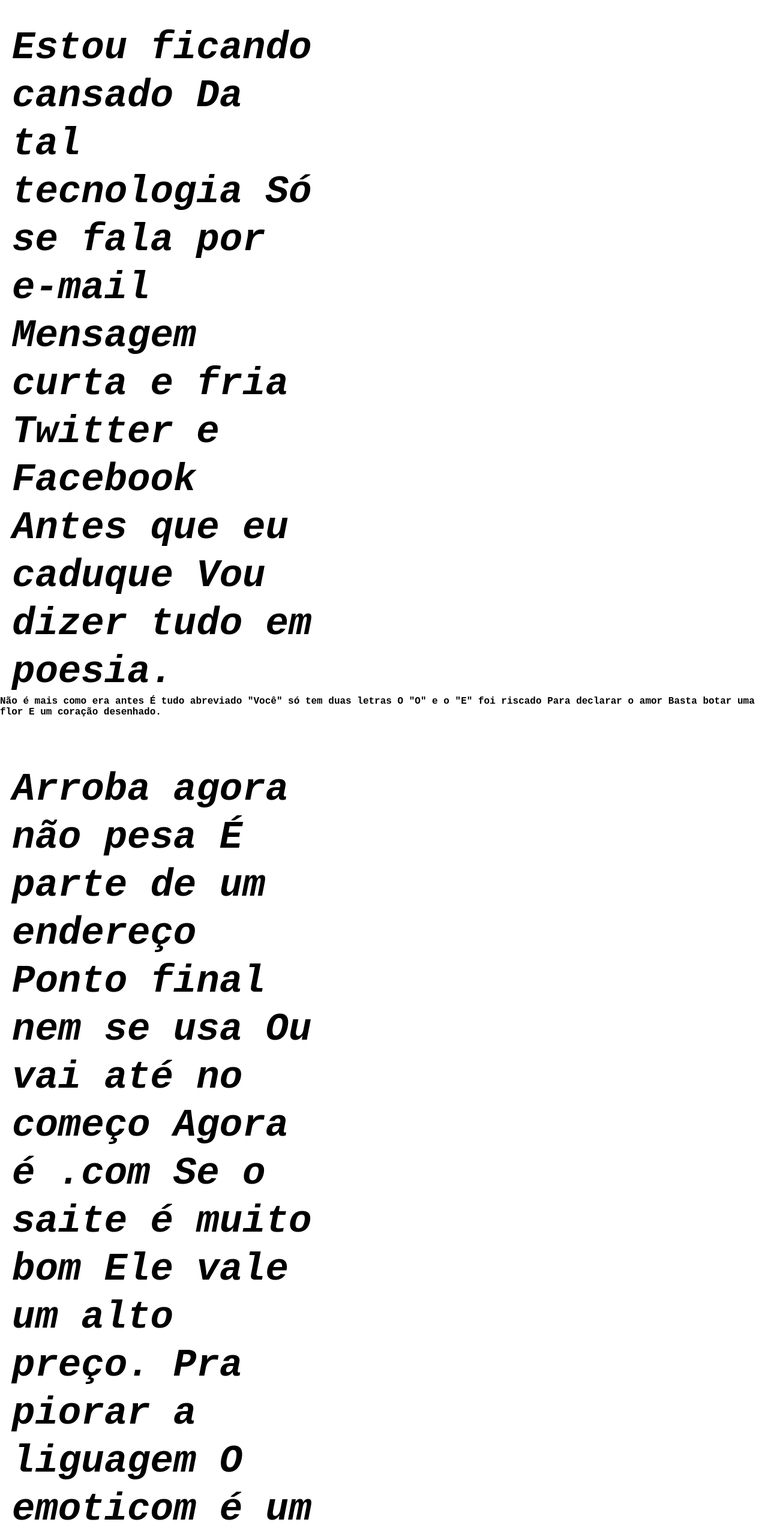
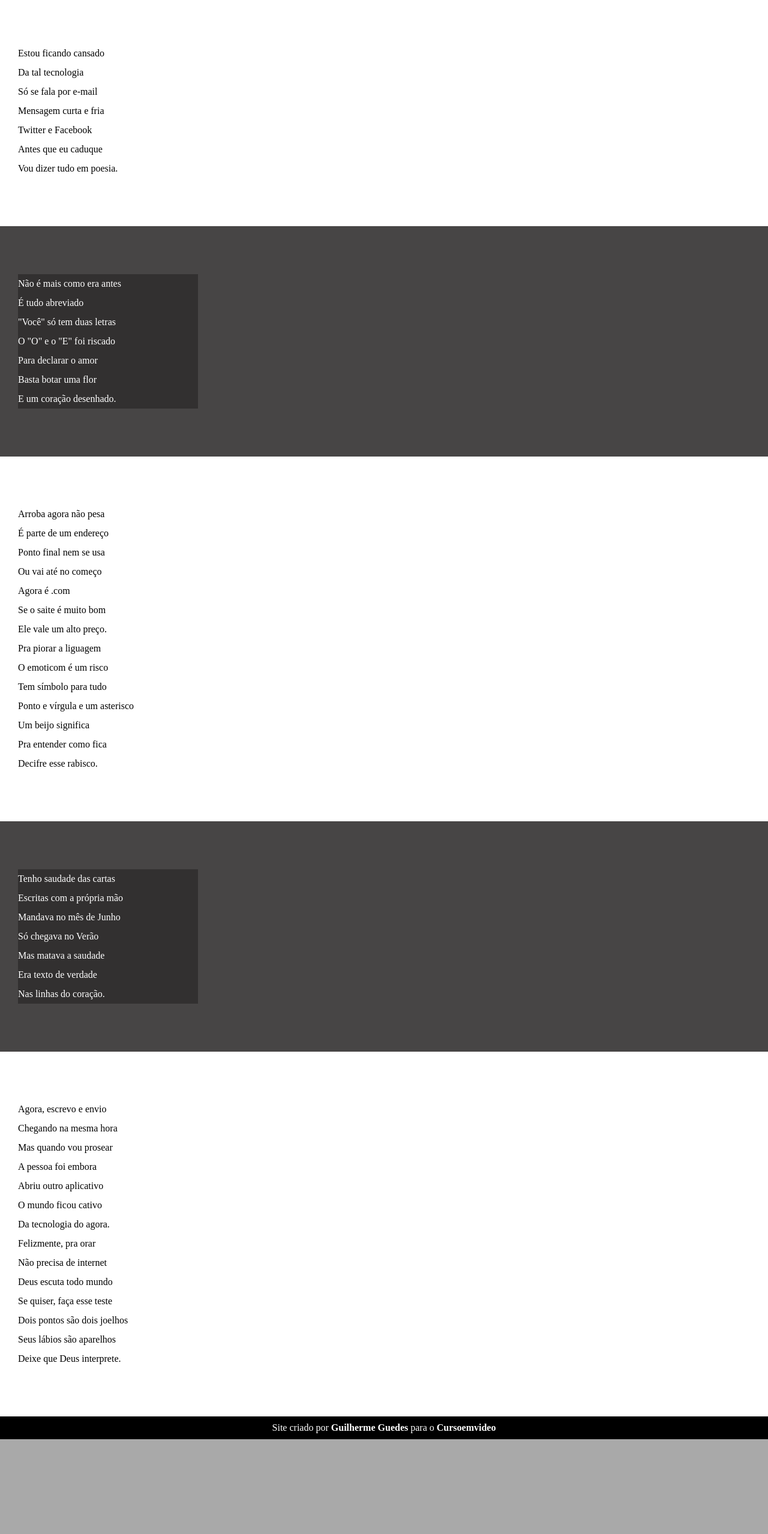
Before and after one commit to GuilhermeGuedes1/projetoparallax, a plain HTML site: page index.html in a window 1280 px wide. Shown: the part 240-2797 px from the top of the page at 60% size. After the commit the page ends 2639 px from the top, so only its background shows below. Drawn offline with Linux system fonts and the light colour scheme.

Commit message:
atualização com ajuda do Gustavo Guanabara

```diff
--- a/index.html
+++ b/index.html
@@ -13,74 +13,79 @@
     </header>
 
     <main>
-        <section>
-            <article>
-                <p class="white-background">
-                    Estou ficando cansado
-                    Da tal tecnologia
-                    Só se fala por e-mail
-                    Mensagem curta e fria
-                    Twitter e Facebook
-                    Antes que eu caduque
-                    Vou dizer tudo em poesia.
-                </p>
+        <section class="normal">
+            <p>
+                Estou ficando cansado <br>
+                Da tal tecnologia <br>
+                Só se fala por e-mail <br>
+                Mensagem curta e fria <br>
+                Twitter e Facebook <br>
+                Antes que eu caduque <br>
+                Vou dizer tudo em poesia. <br>
+            </p>
 
-                <p class="image-background">
-                    Não é mais como era antes
-                    É tudo abreviado
-                    "Você" só tem duas letras
-                    O "O" e o "E" foi riscado
-                    Para declarar o amor
-                    Basta botar uma flor
-                    E um coração desenhado.
-                </p>
+        </section>
 
-                <p class="white-background">
-                    Arroba agora não pesa
-                    É parte de um endereço
-                    Ponto final nem se usa
-                    Ou vai até no começo
-                    Agora é .com
-                    Se o saite é muito bom
-                    Ele vale um alto preço.
+        <section class="image">
+            <p>
+                Não é mais como era antes <br>
+                É tudo abreviado <br>
+                "Você" só tem duas letras <br>
+                O "O" e o "E" foi riscado <br>
+                Para declarar o amor <br>
+                Basta botar uma flor <br>
+                E um coração desenhado. <br>
+            </p>
+        </section>
 
-                    Pra piorar a liguagem
-                    O emoticom é um risco
-                    Tem símbolo para tudo
-                    Ponto e vírgula e um asterisco
-                    Um beijo significa
-                    Pra entender como fica
-                    Decifre esse rabisco.
-                </p>
+        <section class="normal">
+            <p>
+                Arroba agora não pesa <br>
+                É parte de um endereço <br>
+                Ponto final nem se usa <br>
+                Ou vai até no começo <br>
+                Agora é .com <br>
+                Se o saite é muito bom <br>
+                Ele vale um alto preço. <br>
+                Pra piorar a liguagem <br>
+                O emoticom é um risco <br>
+                Tem símbolo para tudo <br>
+                Ponto e vírgula e um asterisco <br>
+                Um beijo significa <br>
+                Pra entender como fica <br>
+                Decifre esse rabisco. <br>
+            </p>
+        </section>
 
-                <p class="image-background">
-                    Tenho saudade das cartas
-                    Escritas com a própria mão
-                    Mandava no mês de Junho
-                    Só chegava no Verão
-                    Mas matava a saudade
-                    Era texto de verdade
-                    Nas linhas do coração.
-                </p>
+        <section class="image">
+            <p>
+                Tenho saudade das cartas <br>
+                Escritas com a própria mão <br>
+                Mandava no mês de Junho <br>
+                Só chegava no Verão <br>
+                Mas matava a saudade <br>
+                Era texto de verdade <br>
+                Nas linhas do coração. <br>
+            </p>
+        </section>
 
-                <p class="white-background">
-                    Agora, escrevo e envio
-                    Chegando na mesma hora
-                    Mas quando vou prosear
-                    A pessoa foi embora
-                    Abriu outro aplicativo
-                    O mundo ficou cativo
-                    Da tecnologia do agora.
-
-                    Felizmente, pra orar
-                    Não precisa de internet
-                    Deus escuta todo mundo
-                    Se quiser, faça esse teste
-                    Dois pontos são dois joelhos
-                    Seus lábios são aparelhos
-                    Deixe que Deus interprete.
-                </p>
-            </article>
+        <section class="normal">
+            <p>
+                Agora, escrevo e envio <br>
+                Chegando na mesma hora <br>
+                Mas quando vou prosear <br>
+                A pessoa foi embora <br>
+                Abriu outro aplicativo <br>
+                O mundo ficou cativo <br>
+                Da tecnologia do agora. <br>
+                Felizmente, pra orar <br>
+                Não precisa de internet <br>
+                Deus escuta todo mundo <br>
+                Se quiser, faça esse teste <br>
+                Dois pontos são dois joelhos <br>
+                Seus lábios são aparelhos <br>
+                Deixe que Deus interprete. <br>
+            </p>
         </section>
     </main>
     <footer>
--- a/style/style.css
+++ b/style/style.css
@@ -5,6 +5,11 @@
 * {
     padding: 0px;
     margin: 0px;
+}
+
+html, body {
+    min-height: 100vh;
+    background-color: darkgrey;
 }
 
 :root {
@@ -22,12 +27,14 @@ header {
     background-color: black;
     color: white;
     text-align: center;
-    height: 200px;
+    padding-top: 50px;
+
 }
 
 a {
     color: white;
     text-decoration: none;
+    font-weight: bolder;
 }
 
 a:hover {
@@ -38,22 +45,41 @@ a:hover {
 header h1 {
     font-size: 100px;
     text-align: center;
+    font-variant: small-caps;
 }
 
 header p {
+    padding-bottom: 50px;
     font-weight: lighter;
 }
 
-p { font-family: 'Courier New', Courier, monospace;
-    font-weight: bold;
+section {
+    padding-top: 10vh;
+    padding-bottom: 10vh;
+    line-height:2em;
+    padding-left: 30px;
 }
 
-.white-background {
-    width: 500px;
-    font-size: 5vw;
-    margin-top: 80px;
-    line-height: 80px;
-    margin-left: 20px;
-    font-style: italic;
+section.image > p {
+    background-color: rgba(0, 0, 0, 0.301);
+    width: 300px;
+}
+
+.normal {
+    background-color: white;
+    color: black;
 
 }
+
+.image {
+    background-color: rgb(71, 69, 69);
+    color: white;
+
+}
+
+footer {
+    background-color: black;
+    text-align: center;
+    color: white;
+    padding: 10px;
+}
```
